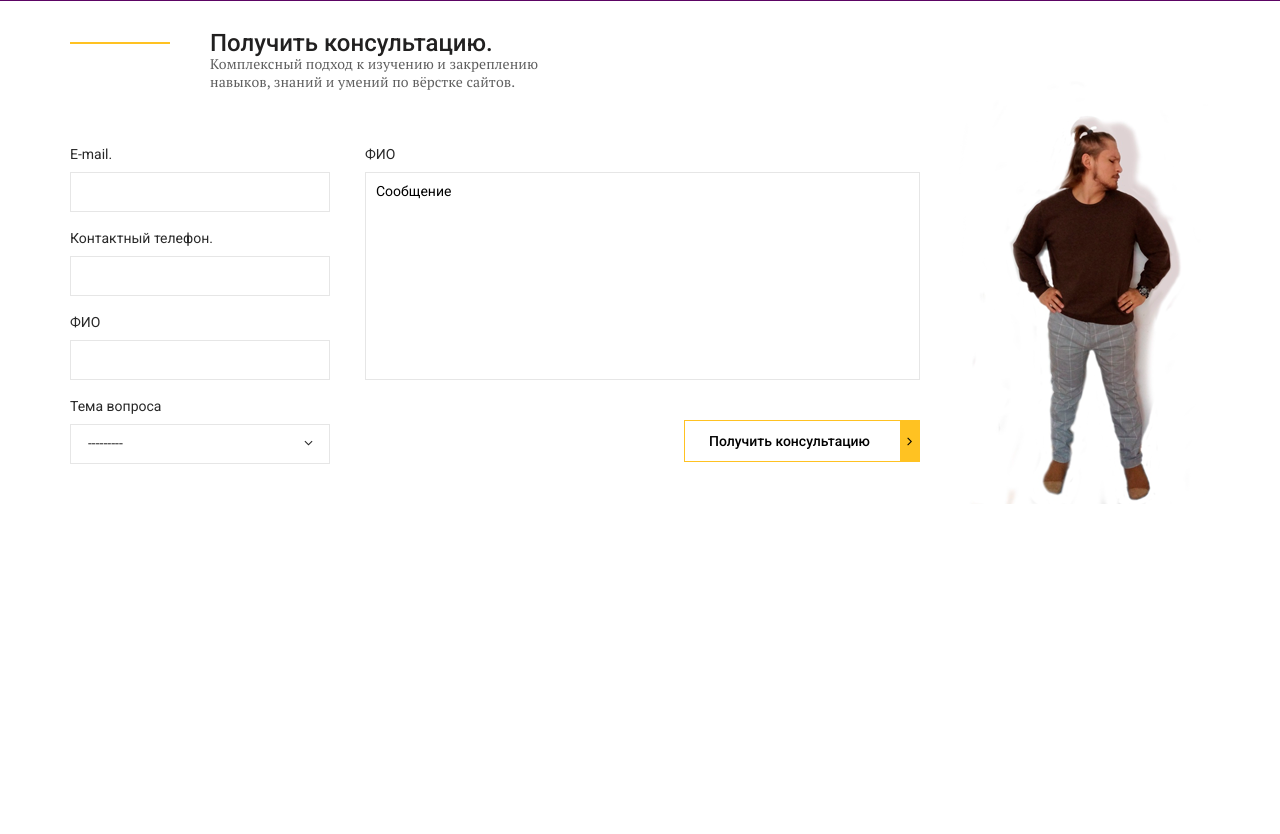
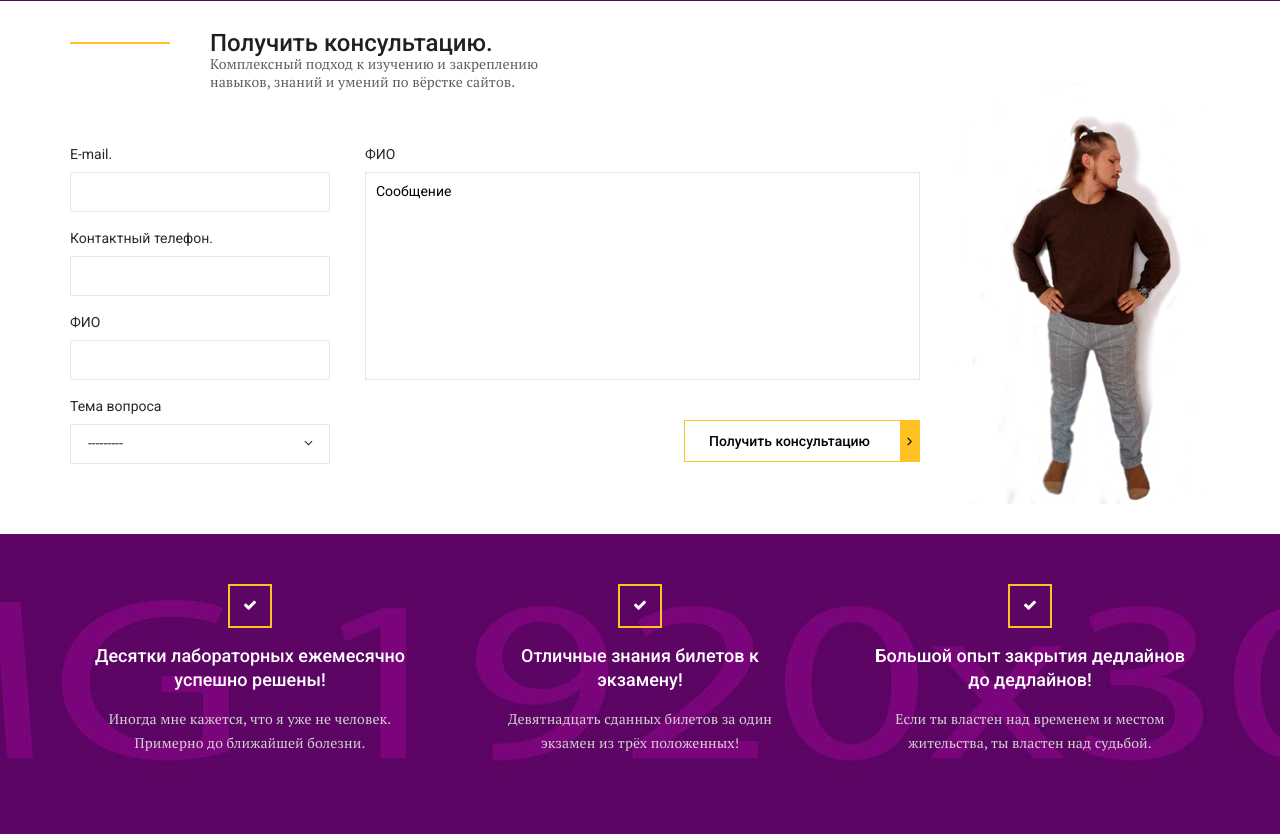
Before and after one commit to Ffullex/SiteCreateHTML-CSS, a plain HTML site: page index.html in a window 1280 px wide. Shown: the part 1541-2375 px from the top of the page. Before the commit the page ends 2075 px from the top, so only its background shows below. Drawn offline with nearby package versions, Linux system fonts and the light colour scheme; files whose address does not match are found by name.

Commit message:
Add&Edit Advantages

```diff
--- a/css/style.css
+++ b/css/style.css
@@ -326,7 +326,7 @@ header{
     color: #000000;
 }
 
-
+/* Надстройки форм. */
 .form{
     padding: 30px;
 }
@@ -450,3 +450,55 @@ header{
     color: #000000;
     float: right;
 }
+
+/* Надстройки преимуществ */
+.advantages{
+    padding: 50px 0 40px;
+    background-image: url('../img/slider-background3.jpg ');
+    background-repeat: no-repeat;
+    background-position: center;
+    min-height: 300px;
+    background-size: cover;
+}
+.advantages__inner{
+    color: #ffffff;
+    text-align: center;
+    display: flex;
+    justify-content: space-between;
+}
+.advantages-item{
+    max-width: 360px;
+    padding: 0 20px;
+}
+.advantages__title{
+    font-size: 18px;
+    line-height: 24px;
+    font-weight: 500;
+    font-family: 'Roboto', sans-serif;
+    padding: 60px 0 15px;
+    position: relative;
+}
+.advantages__title:before{
+    content: "";
+    position: absolute;
+    width: 40px;
+    height: 40px;
+    border: 2px solid #ffc222;
+    top: 0;
+    left: 50%;
+    transform: translateX(-50%);
+}
+.advantages__title:after{
+    content: '\f00c';
+    font-family: 'icomoon', serif;
+    font-size: 14px;
+    position: absolute;
+    top: 9px;
+    left: 50%;
+    transform: translate(-50%);
+}
+.advantages__text{
+    line-height: 24px;
+    color: #d3d2d2;
+    letter-spacing: 0.1px;
+}
--- a/index.html
+++ b/index.html
@@ -240,6 +240,42 @@
         </div>
     </section>
 
+    <section class="advantages">
+        <div class="container">
+            <div class="advantages__inner">
+                <div class="advantages-item">
+                    <div class="advantages__title">
+                        Десятки лабораторных ежемесячно успешно решены!
+                    </div>
+
+                    <div class="advantages__text">
+                        Иногда мне кажется, что я уже не человек. Примерно до ближайшей болезни.
+                    </div>
+                </div>
+                <div class="advantages-item">
+                    <div class="advantages__title">
+                        Отличные знания билетов к экзамену!
+                    </div>
+
+                    <div class="advantages__text">
+                        Девятнадцать сданных билетов за один экзамен из трёх положенных!
+                    </div>
+                </div>
+                <div class="advantages-item">
+                    <div class="advantages__title">
+                        Большой опыт закрытия дедлайнов до дедлайнов!
+                    </div>
+
+                    <div class="advantages__text">
+                        Если ты властен над временем и местом жительства, ты властен над судьбой.
+                    </div>
+                </div>
+            </div>
+        </div>
+    </section>
+
+
+
     <div id="modal">
         <h2>Hello!</h2>
         <p>You are awesome!</p>
```
Also changed, not shown: img/slider-background3.jpg (added).
